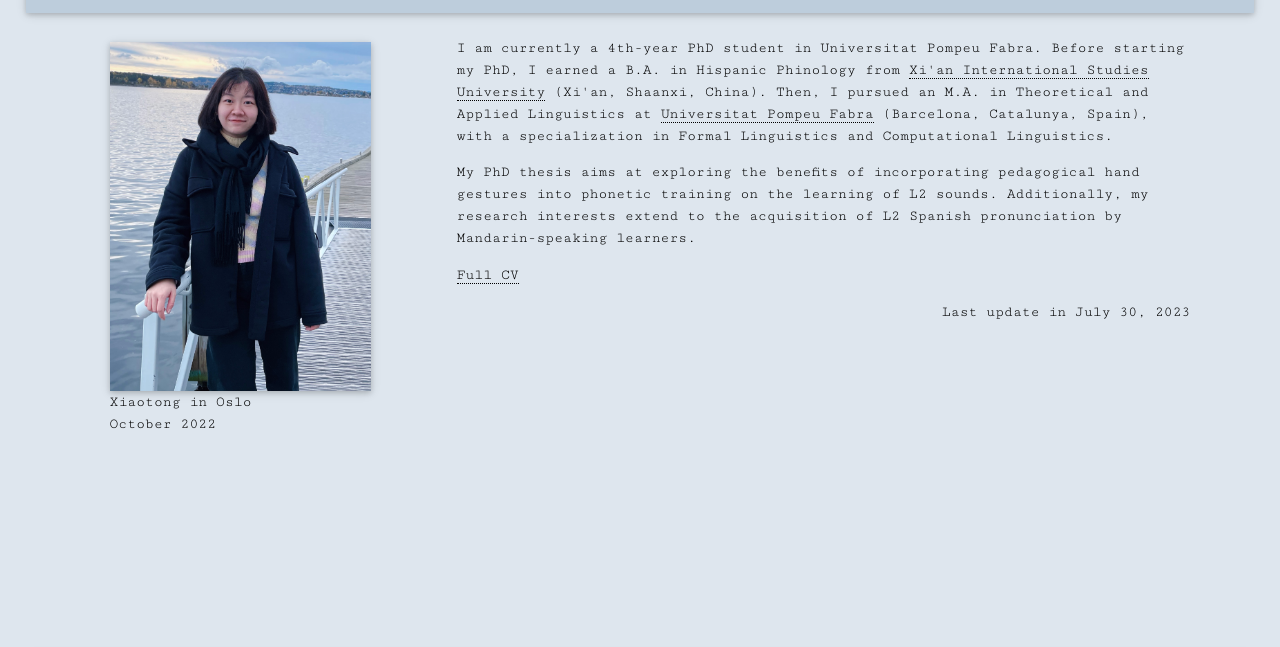
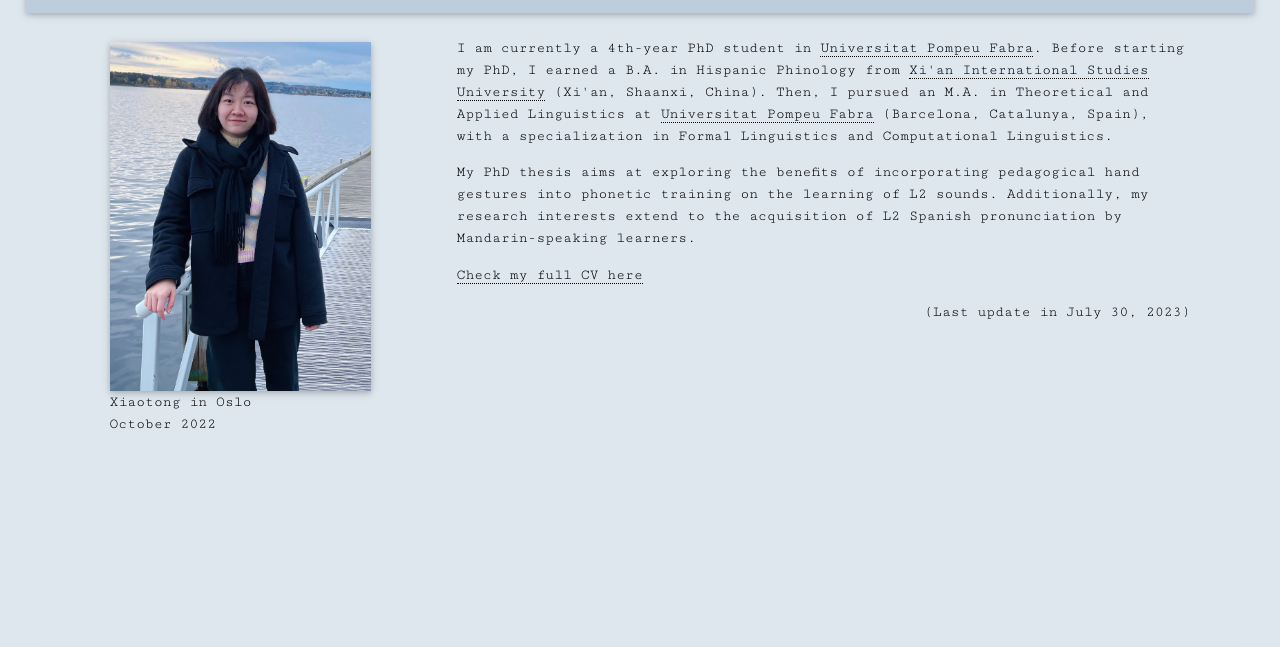
Before and after one commit to Xiaotong-Xi/xiaotongxi, a plain HTML site: page index.html in a window 1280 px wide. Shown: the part 98-745 px from the top of the page. Drawn offline with nearby package versions, Linux system fonts and the light colour scheme; some icons are missing; a web font is replaced by a local one.

Commit message:
Add files via upload

```diff
--- a/index.html
+++ b/index.html
@@ -49,13 +49,14 @@
     <div class="w3-container" id="home-content" class="content w3-medium">
         <div id="image_home" class="w3-mobile w3-third"><img src="images/xxt1.jpg" class="w3-rounded w3-card" style="width: 80%;"/><figcaption class="figure-caption text-center">Xiaotong in Oslo<br>October 2022</figcaption></div>
         <div id="home_text" class="w3-rest w3-mobile">
-            <p>I am currently a 4th-year PhD student in Universitat Pompeu Fabra. Before starting my PhD, I earned a B.A. in Hispanic Phinology from <a href="https://en.xisu.edu.cn/">Xi'an International Studies University</a> (Xi'an, Shaanxi, China). Then, I pursued an M.A. in Theoretical and Applied Linguistics at <a href="https://www.upf.edu/">Universitat Pompeu Fabra</a> (Barcelona, Catalunya, Spain), with a specialization in Formal Linguistics and Computational Linguistics. </p>
+            <p>I am currently a 4th-year PhD student in <a href="https://www.upf.edu/">Universitat Pompeu Fabra</a>. Before starting my PhD, I earned a B.A. in Hispanic Phinology from <a href="https://en.xisu.edu.cn/">Xi'an International Studies University</a> (Xi'an, Shaanxi, China). Then, I pursued an M.A. in Theoretical and Applied Linguistics at <a href="https://www.upf.edu/">Universitat Pompeu Fabra</a> (Barcelona, Catalunya, Spain), with a specialization in Formal Linguistics and Computational Linguistics. </p>
 
              <p> My PhD thesis aims at exploring the benefits of incorporating pedagogical hand gestures into phonetic training on the learning of L2 sounds. Additionally, my research interests extend to the acquisition of L2 Spanish pronunciation by Mandarin-speaking learners. </p>
 
-             <p> <a href="CV-Xiaotong Xi.pdf">Full CV</a> </p>
+             <p> <a href="CV-Xiaotong Xi.pdf">Check my full CV here</a> </p>
 
-<p style="text-align:right;">Last update in July 30, 2023</p>
+
+<p style="text-align:right;">(Last update in July 30, 2023)</p>
 
 
 
```
